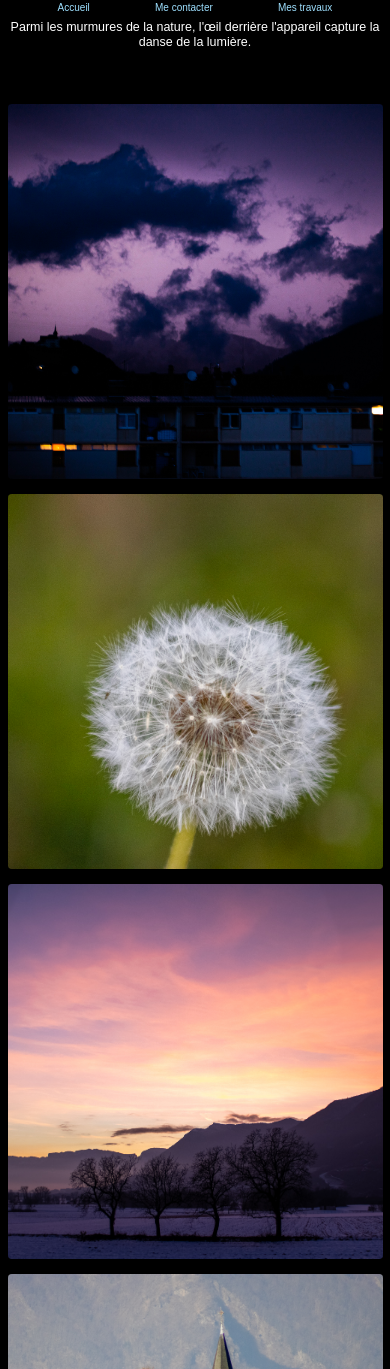
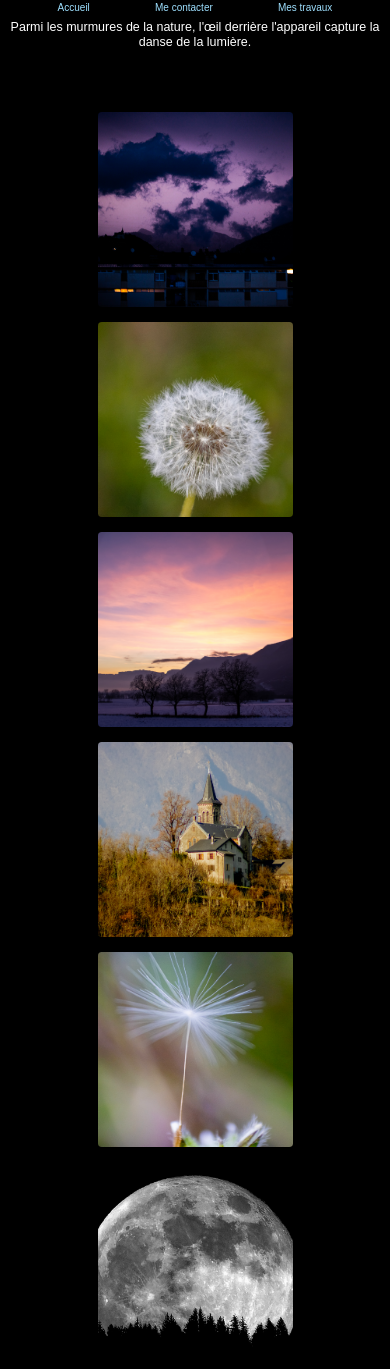
Before and after one commit to Jexien/Portfolio, a PHP site: page /photo.php in a window 390 px wide. Shown: the top 1369 px of the page. Run offline with PHP 8.4, Linux system fonts and the light colour scheme; some web fonts are replaced.

Commit message:
Création bouton / a continuer

```diff
--- a/CSS/style.css
+++ b/CSS/style.css
@@ -331,6 +331,111 @@ label > span:last-child {
   padding-top: 5%;
   padding-bottom: 5%;
 }
+.gallery-item img {
+  width: 100%;
+  height: auto;
+  aspect-ratio: 1;
+  -o-object-fit: cover;
+     object-fit: cover;
+}
+.gallery-item {
+  width: 32%;
+  margin-bottom: 15px;
+}
+.gallery-row {
+  display: -webkit-box;
+  display: -ms-flexbox;
+  display: flex;
+  -webkit-box-pack: justify;
+      -ms-flex-pack: justify;
+          justify-content: space-between;
+  -ms-flex-wrap: wrap;
+      flex-wrap: wrap;
+  margin: 0 15%;
+}
+@media (max-width: 1024px) {
+  .gallery-row {
+    margin: 0;
+    /* Supprime la marge en version tablette et mobile */
+  }
+}
+@media (max-width: 800px) {
+  .gallery-item {
+    width: 48%;
+    /* Pour tablettes, 2 images par ligne */
+  }
+}
+@media (max-width: 500px) {
+  .gallery-item {
+    width: 100%;
+    /* Pour mobiles, 1 image par ligne */
+    max-width: 52%;
+    /* Limite la largeur de l'image à 250px */
+    max-height: 250px;
+    /* Limite la hauteur de l'image à 250px */
+    margin: 2% auto;
+    /* Centre l'image horizontalement */
+  }
+}
+.btn-secondary {
+  float: left;
+  margin-left: 15%;
+  background-color: #E6CFF2;
+  color: #000;
+  border-radius: 25px 8px 25px 8px;
+  padding: 10px 20px;
+  text-decoration: none;
+  font-size: 1rem;
+  -webkit-transition: background-color 0.3s;
+  transition: background-color 0.3s;
+}
+.btn-secondary:hover {
+  background-color: #d1a7e7;
+}
+.btn-secondary img {
+  margin-right: 10px;
+  /* Adjust as needed */
+}
+.modal-body {
+  display: -webkit-box;
+  display: -ms-flexbox;
+  display: flex;
+  /* Utilisation de flexbox pour centrer le contenu */
+  -webkit-box-orient: vertical;
+  -webkit-box-direction: normal;
+      -ms-flex-direction: column;
+          flex-direction: column;
+  /* Alignement en colonne */
+  -webkit-box-align: center;
+      -ms-flex-align: center;
+          align-items: center;
+  /* Centre horizontalement */
+  -webkit-box-pack: center;
+      -ms-flex-pack: center;
+          justify-content: center;
+  /* Centre verticalement */
+  padding: 20px;
+  /* Ajout de padding pour plus d'espace autour de l'image */
+}
+#modalImage {
+  max-width: 90vw;
+  /* Limite la largeur de l'image à 90% de la largeur de l'écran */
+  max-height: 90vh;
+  /* Limite la hauteur de l'image à 80% de la hauteur de l'écran */
+  -o-object-fit: contain;
+     object-fit: contain;
+  /* Conserve les proportions de l'image */
+  margin-bottom: 10px;
+  /* Ajout d'un espacement entre l'image et le texte */
+}
+.modal-content {
+  padding: 20px;
+  /* Ajoute du padding pour élargir le fond/bordure par rapport à l'image */
+  border-radius: 8px;
+  /* Arrondir les bords de la modal */
+  color: #000000;
+  /* Couleur du texte */
+}
 .horizontal-bar {
   width: 100%;
   height: 2px;
@@ -402,76 +507,3 @@ footer .footer-copyright {
   margin-top: 20px;
   color: #9EE0FF;
 }
-.gallery-item img {
-  width: 100%;
-  height: auto;
-  aspect-ratio: 1;
-  -o-object-fit: cover;
-     object-fit: cover;
-}
-.gallery-item {
-  width: 32%;
-  margin-bottom: 15px;
-}
-.gallery-row {
-  display: -webkit-box;
-  display: -ms-flexbox;
-  display: flex;
-  -webkit-box-pack: justify;
-      -ms-flex-pack: justify;
-          justify-content: space-between;
-  -ms-flex-wrap: wrap;
-      flex-wrap: wrap;
-}
-@media (max-width: 768px) {
-  .gallery-item {
-    width: 48%;
-    /* Pour tablettes, 2 images par ligne */
-  }
-}
-@media (max-width: 576px) {
-  .gallery-item {
-    width: 100%;
-    /* Pour mobiles, 1 image par ligne */
-  }
-}
-.modal-body {
-  display: -webkit-box;
-  display: -ms-flexbox;
-  display: flex;
-  /* Utilisation de flexbox pour centrer le contenu */
-  -webkit-box-orient: vertical;
-  -webkit-box-direction: normal;
-      -ms-flex-direction: column;
-          flex-direction: column;
-  /* Alignement en colonne */
-  -webkit-box-align: center;
-      -ms-flex-align: center;
-          align-items: center;
-  /* Centre horizontalement */
-  -webkit-box-pack: center;
-      -ms-flex-pack: center;
-          justify-content: center;
-  /* Centre verticalement */
-  padding: 20px;
-  /* Ajout de padding pour plus d'espace autour de l'image */
-}
-#modalImage {
-  max-width: 90vw;
-  /* Limite la largeur de l'image à 90% de la largeur de l'écran */
-  max-height: 90vh;
-  /* Limite la hauteur de l'image à 80% de la hauteur de l'écran */
-  -o-object-fit: contain;
-     object-fit: contain;
-  /* Conserve les proportions de l'image */
-  margin-bottom: 10px;
-  /* Ajout d'un espacement entre l'image et le texte */
-}
-.modal-content {
-  padding: 20px;
-  /* Ajoute du padding pour élargir le fond/bordure par rapport à l'image */
-  border-radius: 8px;
-  /* Arrondir les bords de la modal */
-  color: #000000;
-  /* Couleur du texte */
-}
--- a/LESS/Style.less
+++ b/LESS/Style.less
@@ -424,24 +424,49 @@ label > span:last-child {
     display: flex;
     justify-content: space-between;
     flex-wrap: wrap;
+    margin: 0 15%;
 }
 
-@media (max-width: 768px) {
+@media (max-width: 1024px) {
+  .gallery-row {
+    margin: 0; /* Supprime la marge en version tablette et mobile */
+  }
+}
+
+@media (max-width: 800px) {
     .gallery-item {
         width: 48%; /* Pour tablettes, 2 images par ligne */
     }
 }
 
-@media (max-width: 576px) {
+@media (max-width: 500px) {
   .gallery-item {
-    width: 70%;
-  }
-  .gallery-item img {
-    max-width: 40%;
-    height: auto;
+    width: 100%; /* Pour mobiles, 1 image par ligne */
+    max-width: 52%; /* Limite la largeur de l'image à 250px */
+    max-height: 250px; /* Limite la hauteur de l'image à 250px */
+    margin: 2% auto; /* Centre l'image horizontalement */
   }
 }
 
+.btn-secondary {
+  float: left;
+  margin-left: 15%;
+  background-color: #E6CFF2;
+  color: #000;
+  border-radius: 25px 8px 25px 8px;
+  padding: 10px 20px;
+  text-decoration: none;
+  font-size: 1rem;
+  transition: background-color 0.3s;
+
+  &:hover {
+    background-color: darken(#E6CFF2, 10%);
+  }
+
+  img {
+    margin-right: 10px; /* Adjust as needed */
+  }
+}
 
 
     .modal-body {
--- a/photo.php
+++ b/photo.php
@@ -55,6 +55,14 @@ include 'header.php';
     </div>
 </div>
 
+<!-- Bouton pour retourner à l'accueil -->
+<div class="text-center mt-5">
+    <a href="index.php" class="btn btn-secondary">
+        Retour à l'accueil
+    </a>
+</div>
+
+
 <!-- Modal -->
 <div class="modal fade" id="photoModal" tabindex="-1" aria-labelledby="photoModalLabel" aria-hidden="true">
     <div class="modal-dialog modal-fullscreen">
```
